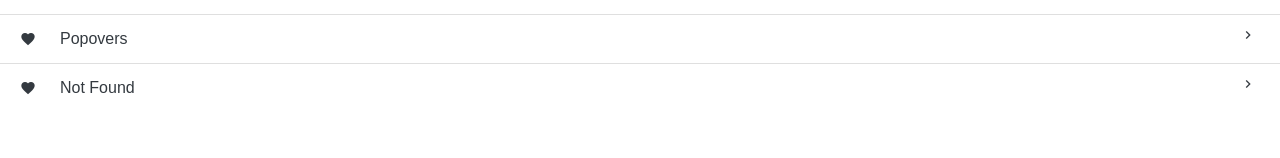
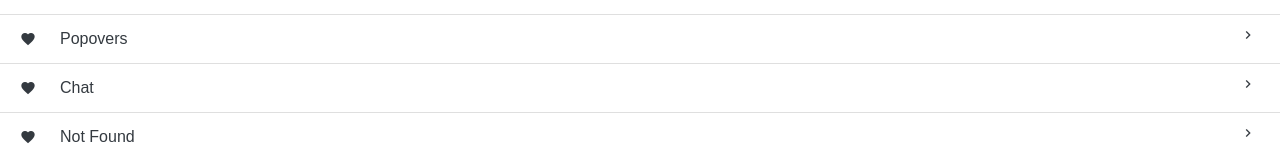
Before and after one commit to ajaymarathe/mobie-ui, a plain HTML site: page home.html in a window 1280 px wide. Shown: the part 793-951 px from the top of the page. Before the commit the page ends 905 px from the top, so only its background shows below. Drawn offline with nearby package versions, Linux system fonts and the light colour scheme; a web font is replaced by a local one.

Commit message:
added chat.html to home.html

```diff
--- a/home.html
+++ b/home.html
@@ -213,6 +213,15 @@
           <i class="material-icons mr-1">keyboard_arrow_right</i>
         </li>
       </a>
+      <a href="chat.html">
+        <li class="list-group-item d-flex justify-content-between">
+          <div class="d-flex align-items-center">
+            <i class="material-icons mr-4">favorite </i>
+            <span>Chat</span>
+          </div>
+          <i class="material-icons mr-1">keyboard_arrow_right</i>
+        </li>
+      </a>
       <a href="404-page.html">
         <li class="list-group-item d-flex justify-content-between">
           <div class="d-flex align-items-center">
```
